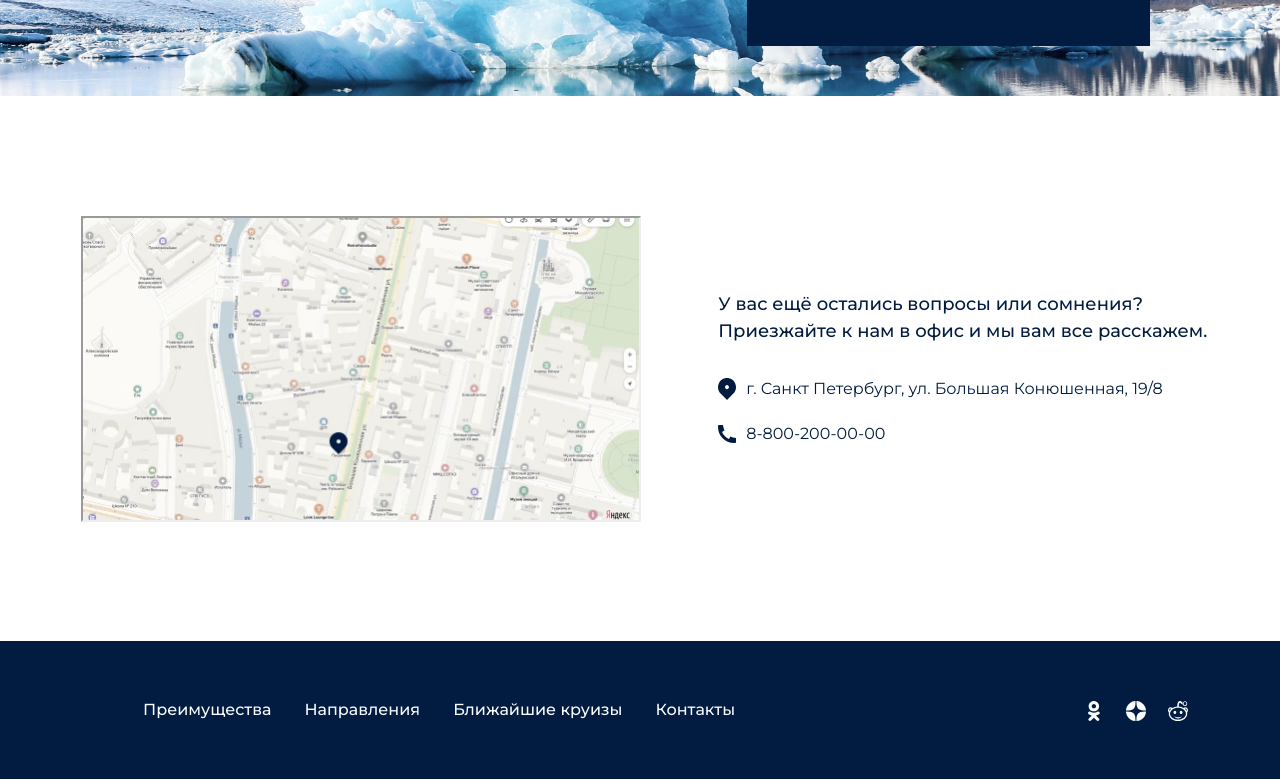
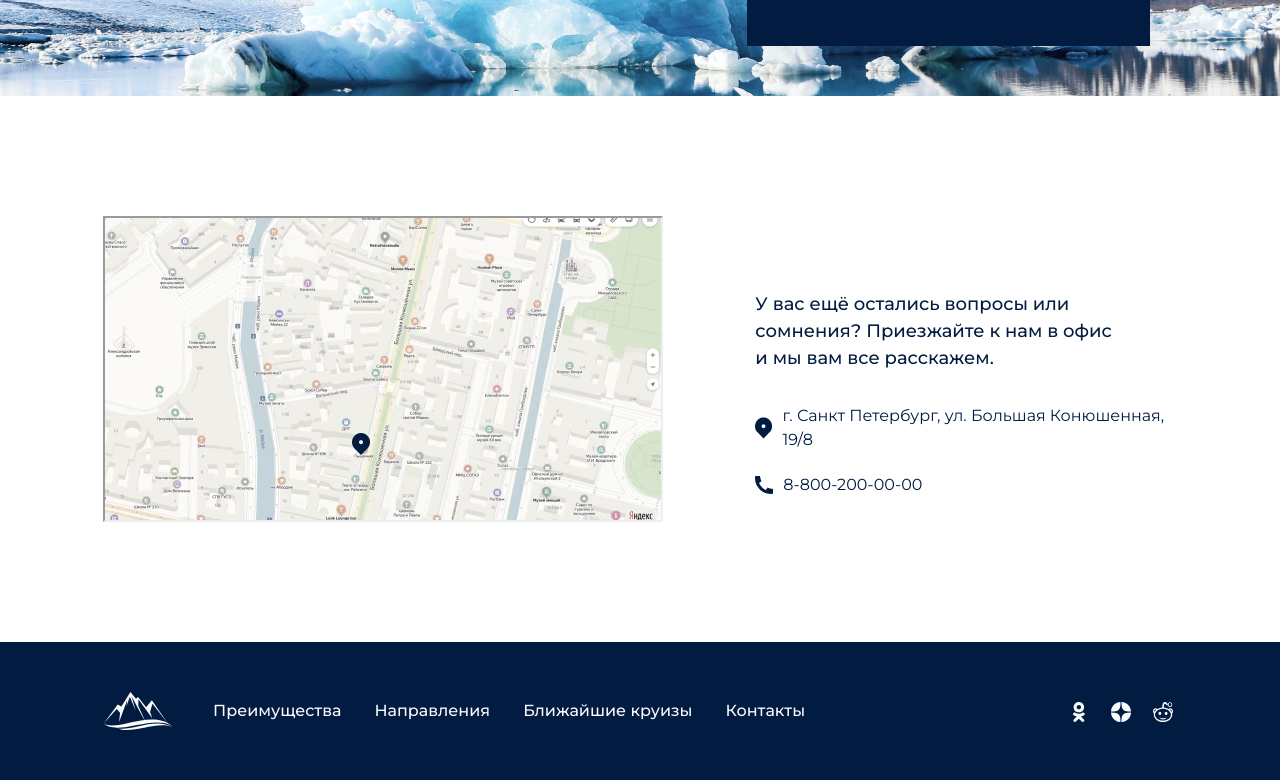
Before and after one commit to Kohize/antarctica, a website built with webpack: page source/index.html in a window 1280 px wide. Shown: the part 3359-4139 px from the top of the page. Built offline with nearby package versions, Linux system fonts and the light colour scheme; files whose address does not match are found by name.

Commit message:
iframe fix

```diff
--- a/source/sass/blocks/footer.scss
+++ b/source/sass/blocks/footer.scss
@@ -17,6 +17,7 @@
   margin: 0 auto;
   padding: 50px 103px;
   max-width: 1366px;
+  justify-content: space-between;
 
   @media (max-width: 1023px) {
     min-width: 678px;
@@ -114,8 +115,8 @@
 
 .footer__socials {
   display: flex;
-  margin: 0 0 0 349px;
-  padding: 10px 0 0 0;
+  margin: 0 0 0 auto;
+  padding: 10px 4px 0 0;
 
   @media (max-width: 1023px) {
     margin: 0 0 0 82px;
--- a/source/sass/blocks/location.scss
+++ b/source/sass/blocks/location.scss
@@ -1,11 +1,11 @@
 .location {
-  padding: 120px 81px;
-  max-width: 1323px;
+  padding: 120px 103px;
+  max-width: 1366px;
   width: 100%;
   margin: 0 auto;
   display: grid;
-  grid-template-columns: 50% 50%;
-  column-gap: 7%;
+  grid-template-columns: 1fr 1fr;
+  column-gap: 8.6%;
   position: relative;
 
   @media (max-width: 1023px) {
@@ -22,6 +22,9 @@
 }
 
 .location img {
+  position: absolute;
+  z-index: -1;
+
   @media (max-width: 1023px) {
     width: 324px;
     height: 335px;
@@ -29,16 +32,14 @@
 
   @media (max-width: 767px) {
     height: 316px;
-    position: absolute;
-    z-index: -1;
     width: 290px;
   }
 }
 
 .location__iframe {
-  position: absolute;
   top: 120px;
   left: 81px;
+  grid-column: 1;
 
   @media (max-width: 1023px) {
     width: 324px;
```
Also changed, not shown: build/css/style.css, build/css/style.min.css, 1 other file.
